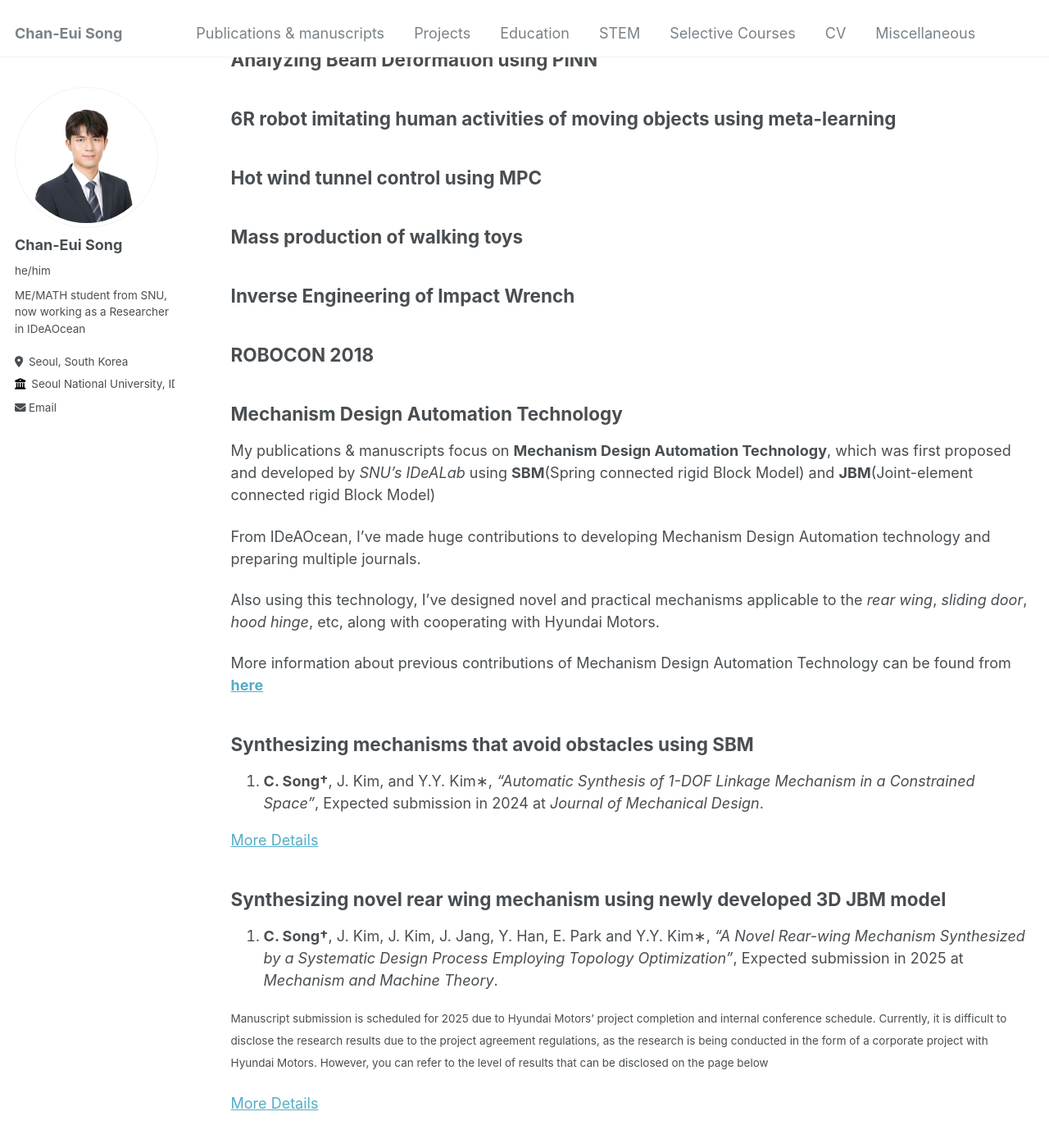
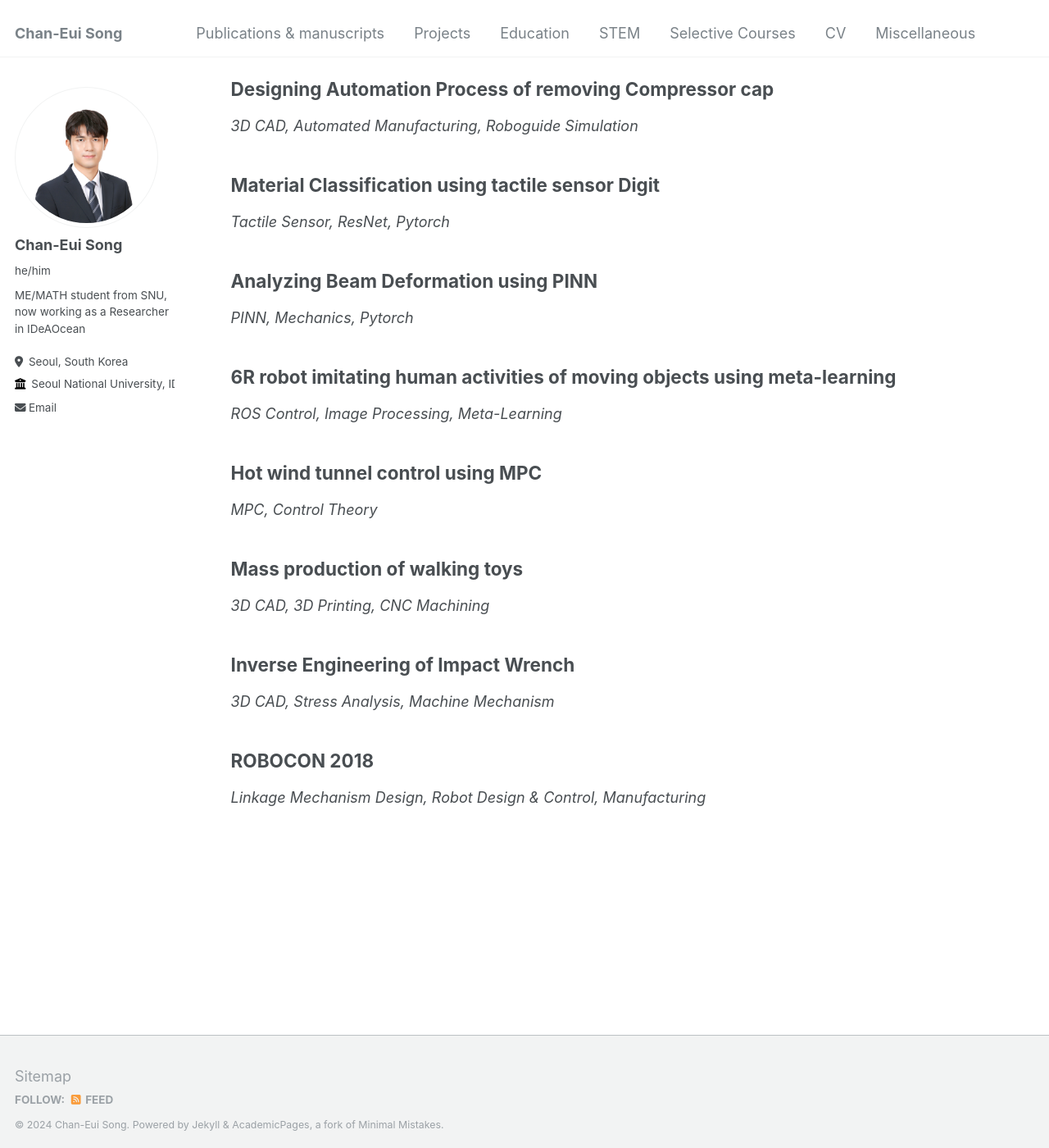
Before and after one commit to cksdml1014/chanisong, a Jekyll site: the page built from _pages/Projects.md, in a window 1280 px wide and 1400 px high, scrolled down 552 px. Shown: the whole window at 82% size. Built offline with Jekyll 4.4.1, drawn with Linux system fonts in a browser that asks for light colours; some of the changed text lies outside the part shown.

Commit message:
Update Projects.md

```diff
--- a/_pages/Projects.md
+++ b/_pages/Projects.md
@@ -5,67 +5,37 @@ permalink: /projects/
 author_profile: true
 ---
 ## METHEUS: AI-driven autonomous mechanism design solution
-
+*Linkage Mechanism Design, Dynamics, Optimization*
 
 ## 10x Coffee Machine
-
+*Mechatronics, Face Recognition, Laser Cutter*
 
 ## Origami Robot simulator
-
+*Origami Kinematics, Physics simulator, Pybullet*
 
 ## MPC Contol on STM32H723 microcontroller
-
+*MPC, Embedded System*
 
 ## Designing Automation Process of removing Compressor cap
-
+*3D CAD, Automated Manufacturing, Roboguide Simulation*
 
 ## Material Classification using tactile sensor Digit
-
+*Tactile Sensor, ResNet, Pytorch*
 
 ## Analyzing Beam Deformation using PINN
-
+*PINN, Mechanics, Pytorch*
 
 ## 6R robot imitating human activities of moving objects using meta-learning
-
+*ROS Control, Image Processing, Meta-Learning*
 
 ## Hot wind tunnel control using MPC
-
+*MPC, Control Theory*
 
 ## Mass production of walking toys
-
+*3D CAD, 3D Printing, CNC Machining*
 
 ## Inverse Engineering of Impact Wrench
-
+*3D CAD, Stress Analysis, Machine Mechanism*
 
 ## ROBOCON 2018
-
-## Mechanism Design Automation Technology
-My publications & manuscripts focus on **Mechanism Design Automation Technology**, which was first proposed and developed by *SNU's IDeALab* using **SBM**(Spring connected rigid Block Model) and **JBM**(Joint-element connected rigid
-Block Model)
-
-From IDeAOcean, I've made huge contributions to developing Mechanism Design Automation technology and preparing multiple journals.
-
-Also using this technology, I've designed novel and practical mechanisms applicable to the *rear wing*, *sliding door*, *hood hinge*, etc, along with cooperating with Hyundai Motors.
-
-More information about previous contributions of Mechanism Design Automation Technology can be found from **[here](https://ideaocean.ai/technology/)**
-
-
-## Synthesizing mechanisms that avoid obstacles using SBM
-1. **C. Song†**, J. Kim, and Y.Y. Kim∗, *“Automatic Synthesis of 1-DOF Linkage Mechanism in a Constrained Space”*, Expected
-submission in 2024 at *Journal of Mechanical Design*.
-
-[More Details](https://cksdml1014.github.io/chanisong//publication/2009-10-01-paper-title-number-1)
-
-
-## Synthesizing novel rear wing mechanism using newly developed 3D JBM model
-2. **C. Song†**, J. Kim, J. Kim, J. Jang, Y. Han, E. Park and Y.Y. Kim∗, *“A Novel Rear-wing Mechanism Synthesized by a
-Systematic Design Process Employing Topology Optimization”*, Expected submission in 2025 at *Mechanism and Machine
-Theory*.
-
-<small>
-Manuscript submission is scheduled for 2025 due to Hyundai Motors’ project completion and internal conference schedule.
-Currently, it is difficult to disclose the research results due to the project agreement regulations, as the research is being conducted in the form of a corporate project with Hyundai Motors.
-However, you can refer to the level of results that can be disclosed on the page below
-</small>
-
-[More Details](https://cksdml1014.github.io/chanisong//publication/2010-10-01-paper-title-number-2)
+*Linkage Mechanism Design, Robot Design & Control, Manufacturing*
```
